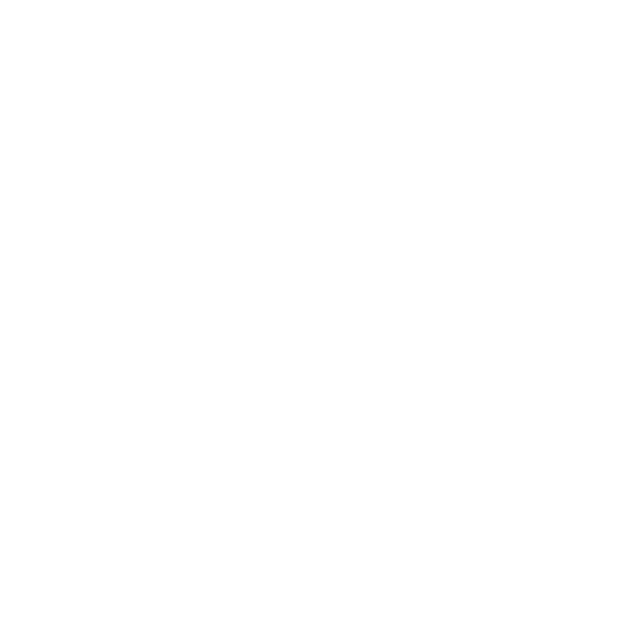
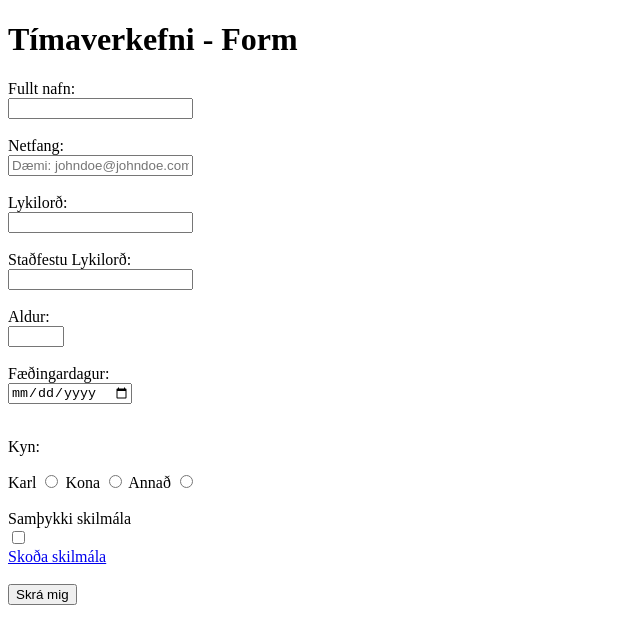
Before and after one commit to ingzenegger/timi3html, a plain HTML site: page index.html in a window 1280 px wide. Shown: the whole page, without its empty margins (0-640 px from the left). Drawn offline with Linux system fonts and the light colour scheme.

Commit message:
From tímaverkefni

```diff
--- a/index.html
+++ b/index.html
@@ -0,0 +1,80 @@
+<!DOCTYPE html>
+<html lang="en">
+  <head>
+    <meta charset="UTF-8" />
+    <meta name="viewport" content="width=device-width, initial-scale=1.0" />
+    <title>Tímaverkefni Form</title>
+  </head>
+  <body>
+    <h1>Tímaverkefni - Form</h1>
+
+    <form action="/thankyou.html" method="get">
+      <label for="name">Fullt nafn:</label> <br />
+      <input type="text" name="name" id="name" maxlength="50" required />
+
+      <br /><br />
+
+      <label for="email">Netfang:</label> <br />
+      <input
+        type="email"
+        name="email"
+        id="email"
+        placeholder="Dæmi: johndoe@johndoe.com"
+        required
+      />
+
+      <br /><br />
+
+      <label for="password">Lykilorð:</label> <br />
+      <input
+        type="password"
+        name="password"
+        id="password"
+        minlength="5"
+        maxlength="15"
+        required
+      />
+
+      <br /><br />
+
+      <label for="confirm">Staðfestu Lykilorð:</label> <br />
+      <input
+        type="password"
+        name="confirm"
+        id="confirm"
+        minlength="5"
+        maxlength="15"
+        required
+      />
+
+      <br /><br />
+
+      <label for="age">Aldur:</label> <br />
+      <input type="number" name="age" id="age" min="1" max="99" required />
+
+      <br /><br />
+
+      <label for="birthdate">Fæðingardagur:</label> <br />
+      <input type="date" name="birthdate" id="birthdate" required />
+
+      <br /><br />
+      <p>Kyn:</p>
+      <label for="male">Karl</label>
+      <input type="radio" name="gender" id="male" value="male" required />
+      <label for="female">Kona</label>
+      <input type="radio" name="gender" id="female" value="female" required />
+      <label for="other">Annað</label>
+      <input type="radio" name="gender" id="other" value="other" required />
+
+      <br /><br />
+
+      <label for="checkbox">Samþykki skilmála </label> <br />
+      <input type="checkbox" name="samþykkt" id="checkbox" value="samþykkt" required />
+      <br><a href="/page2.html">Skoða skilmála</a>
+
+      <br/><br />
+
+      <button type="submit">Skrá mig</button>
+    </form>
+  </body>
+</html>
```
Also changed, not shown: page2.html (+2 -0 lines).
